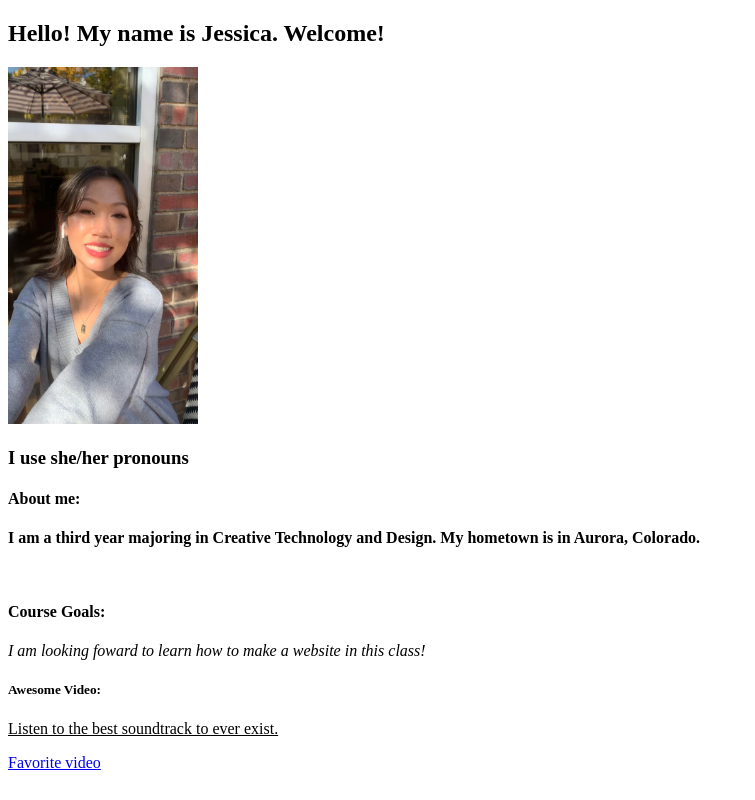
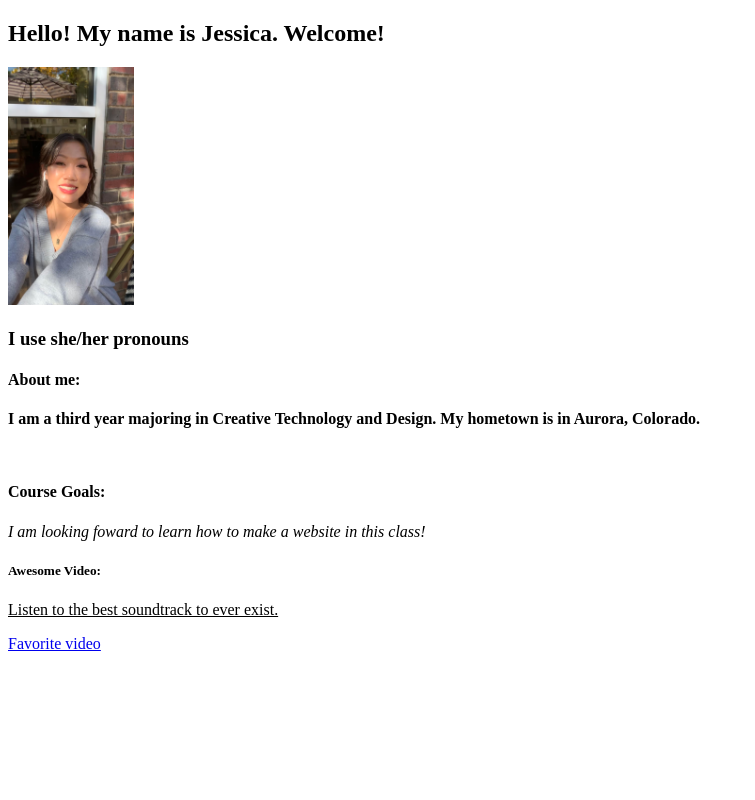
Before and after one commit to jvo77/jvo77.github.io, a plain HTML site: page wa/wa2.html in a window 1280 px wide. Shown: the whole page, without its empty margins (0-755 px from the left). Drawn offline with Linux system fonts and the light colour scheme.

Commit message:
updated 3

```diff
--- a/wa/wa2.html
+++ b/wa/wa2.html
@@ -5,7 +5,7 @@
 </head>
 <body>
     <h2>Hello! My name is Jessica. Welcome!</h2>
-    <img src="../img/jessica.jpg" alt="this is my profile picture" width = "15%" height = "15%"><br>
+    <img src="../img/jessica.jpg" alt="this is my profile picture" width = "10%" height = "10%"><br>
     <h3 id="pronouns"> I use she/her pronouns</h3>
     <h4>
         About me:
```
